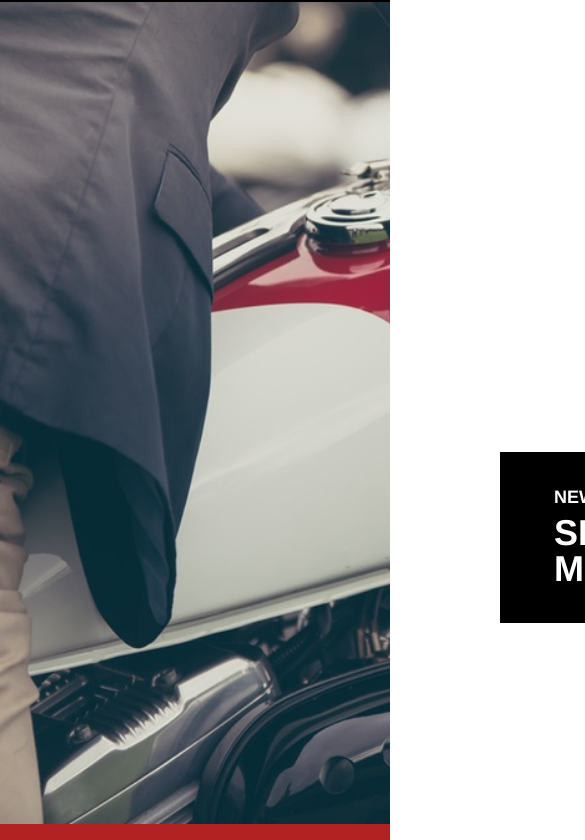
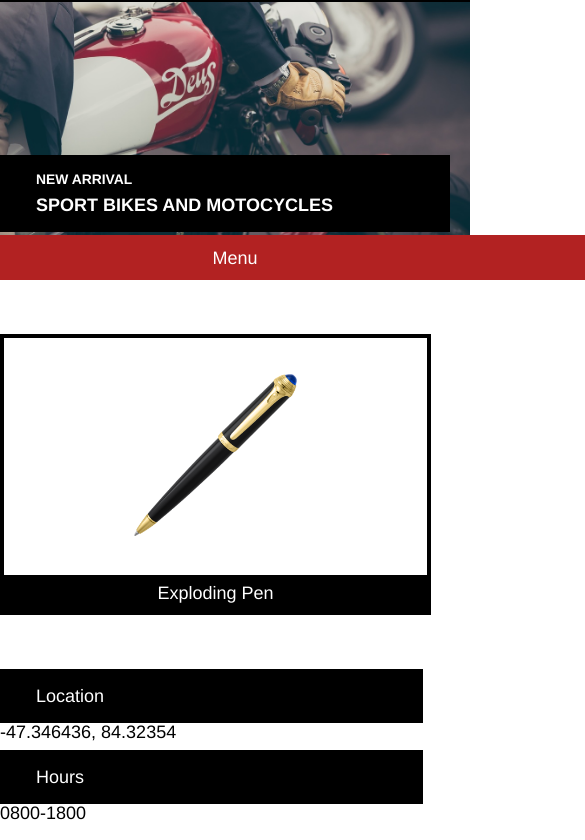
Before and after one commit to EvidenceN/Secret-agent, a plain HTML site: page index.html in a window 390 px wide. Shown: the part 76-916 px from the top of the page, 585 px wide, since content can reach past the window. Drawn offline with Linux system fonts and the light colour scheme.

Commit message:
responsive design for tablet and phone size is done

```diff
--- a/index.html
+++ b/index.html
@@ -24,13 +24,19 @@
 		</div>
 
 		<div class = "nav">
-			<div class = "container nav-content">
+			<div class = "container">
+				<div class = "nav-content">
 					<p>Eyewear</p>
 					<p>Apparel</p>
 					<p>Gadgets</p>
 					<p>Vehicles</p>
 					<p>Classes</p>
 					<p>Contact</p>
+				</div>
+
+				<div class = "select">
+					<p>Menu</p>
+				</div>
 			</div>
 		</div>
 
--- a/resources/css/style.css
+++ b/resources/css/style.css
@@ -5,7 +5,8 @@ html {
 }
 
 body {
-	margin-right: 0 auto;
+	width: 2000px;
+	overflow-x: hidden;
 }
 .container {
 	width: 960px;
@@ -142,3 +143,110 @@ body {
 .secret p {
 	padding-top: 2.5rem;
 }
+
+.select {
+	display: none;
+}
+
+
+@media only screen and (max-width: 1024px) {
+	.nav-content{
+		display: none;
+	}
+
+	.select {
+		display: block;
+		padding: 0.75rem 0;
+	}
+
+	.select p {
+		text-align: center;
+	}
+
+	.container {
+		padding: 0;
+	}
+
+	.logo {
+		padding: 0.66rem 0;
+	}
+
+	.glass {
+		display: none;
+	}
+
+	.images {
+		width: 47%;
+	}
+
+	.main {
+		background-size: 1024px;
+		background-repeat: no-repeat;
+	}
+
+	.new {
+		margin-top: 10rem;
+	}
+
+	.nav {
+		margin-top: -12.5rem;
+	}
+}
+
+@media only screen and (max-width: 470px) {
+	.watch {
+		display: none;
+	}
+
+	.images {
+		width: 90%;
+	}
+
+	.container {
+		width: 470px;
+	}
+
+	.main {
+		width: 470px;
+		background-size: 470px;
+		background-repeat: no-repeat;
+		height: 20rem;
+	}
+
+	.new {
+		margin-top: 8.5rem;
+	}
+
+	.new p {
+		padding-top: 1rem;
+		padding-left: 2rem;
+		font-size: 0.77rem;
+	}
+
+	.new h5 {
+		padding-left: 2rem;
+		font-size: 1rem;
+		padding-bottom: 1rem;
+	}
+
+	.nav {
+		margin-top: -2.7rem;
+	}
+
+	.time {
+		display: flex;
+		flex-direction: column;
+	}
+
+	.location, .hours {
+		width: 90%;
+	}
+
+	.hours {
+		margin-top: 0.5rem;
+	}
+
+	.secret {
+		text-align: center;
+	}
+}
```
Lines whose indentation alone changed are shown as unchanged.
